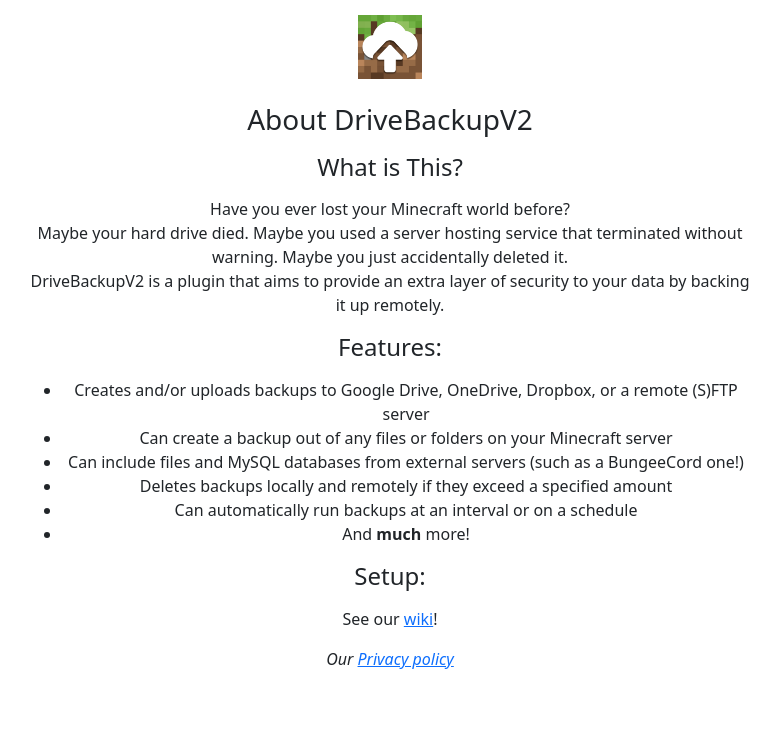
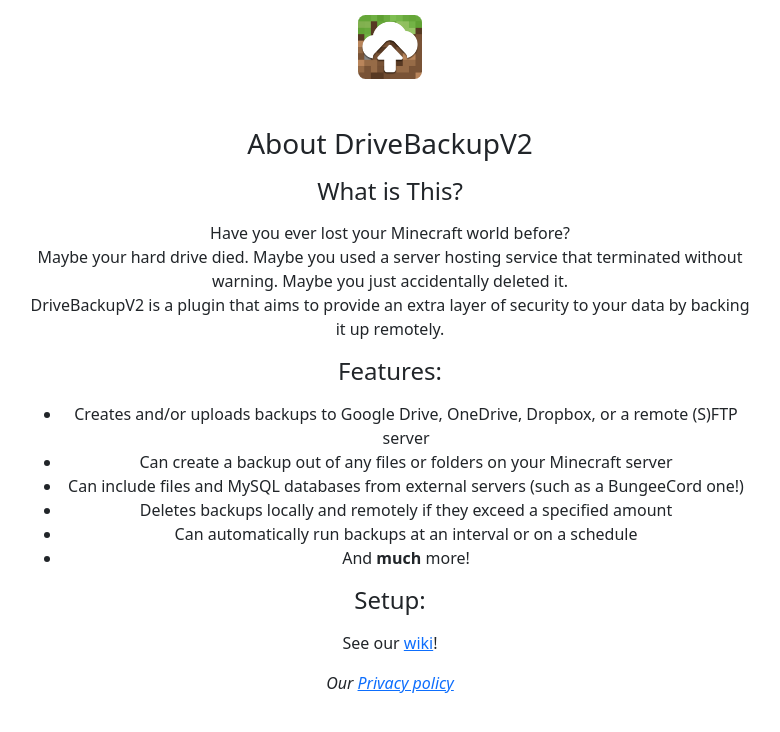
Before and after one commit to MaxMaeder/DriveBackupV2, a website: page Authenticator/views/about.html in a window 1280 px wide. Shown: the whole page, without its empty margins (250-1030 px from the left). Drawn offline with Linux system fonts and the light colour scheme; files that its build step writes are made by us from their sources.

Commit message:
More style changes.

```diff
--- a/Authenticator/public/css/style.css
+++ b/Authenticator/public/css/style.css
@@ -68,3 +68,7 @@
   padding: 15px;
   margin: 0 auto;
 }
+
+.text-content img {
+  border-radius: 7.5px;
+}
--- a/Authenticator/views/about.html
+++ b/Authenticator/views/about.html
@@ -12,7 +12,7 @@
 
   <body>
     <div class="text-center flex-column text-content">
-      <a href="/"><img class="mb-4" src="/images/logo.png" alt="" width="64" height="64"></a>
+      <a href="/"><img class="mb-5" src="/images/logo.png" alt="" width="64" height="64"></a>
       <h1 class="h3 mb-3">About DriveBackupV2</h1>
       <h2 class="h4 mb-3">What is This?</h2>
       <p>
```
Also changed, not shown: Authenticator/views/privacy-policy.html (+1 -1 lines).
